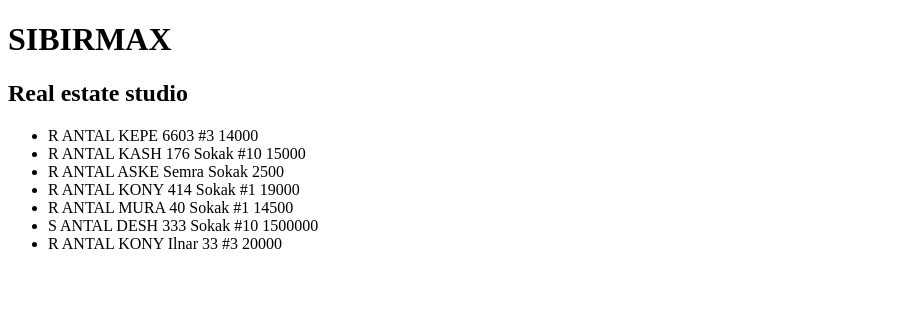
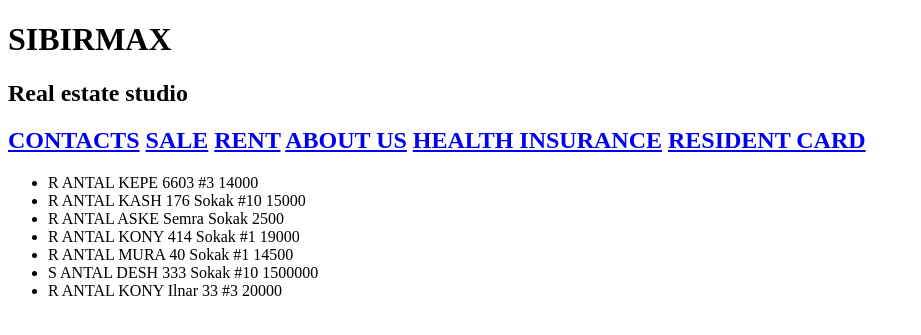
Before and after one commit to saintchayan/real_estate_project, a Django app: page / in a window 1280 px wide. Shown: the top 335 px of the page, without its empty margins (0-921 px from the left). Run offline with Django 4.2, Linux system fonts and the light colour scheme; data comes from the database, SQL or seed files in the repository; both versions use the stored data as it was after the commit.

Commit message:
add links

```diff
--- a/main_menu/templates/main_menu/about_us.html
+++ b/main_menu/templates/main_menu/about_us.html
@@ -3,7 +3,7 @@
 {% block title %}About us{% endblock %}
 
 {% block content %}
-<h1>SIBIRMAX</h1>
+<h1><a href="http://127.0.0.1:8000/">SIBIRMAX</a></h1>
 <h2>Why choose SibirMAX</h2>
 <h3>Our story started like many good things in life, a spur-of-the-moment kind of idea followed by the proper planning,
     hard work and commitment that can turn a good thing into something great. <br>
--- a/main_menu/templates/main_menu/contacts.html
+++ b/main_menu/templates/main_menu/contacts.html
@@ -3,7 +3,7 @@
 {% block title %}Contacts{% endblock %}
 
 {% block content %}
-<h1>SIBIRMAX</h1>
+<h1><a href="http://127.0.0.1:8000/">SIBIRMAX</a></h1>
 <h2>Some information about Sibirmax</h2>
 <h3>
     Location <br>
--- a/main_menu/templates/main_menu/medical_insurance.html
+++ b/main_menu/templates/main_menu/medical_insurance.html
@@ -3,7 +3,7 @@
 {% block title %}Medical insurance{% endblock %}
 
 {% block content %}
-<h1>SIBIRMAX</h1>
+<h1><a href="http://127.0.0.1:8000/">SIBIRMAX</a></h1>
 <h2>Here is some information about medical insurance</h2>
 
 
--- a/main_menu/templates/main_menu/menu.html
+++ b/main_menu/templates/main_menu/menu.html
@@ -5,6 +5,14 @@
 {% block content %}
 <h1>SIBIRMAX</h1>
 <h2>Real estate studio</h2>
+<h2>
+    <a href="http://127.0.0.1:8000/contacts">CONTACTS</a>
+    <a href="http://127.0.0.1:8000/sale">SALE</a>
+    <a href="http://127.0.0.1:8000/rent">RENT</a>
+    <a href="http://127.0.0.1:8000/about_us">ABOUT US</a>
+    <a href="http://127.0.0.1:8000/medical_insurance">HEALTH INSURANCE</a>
+    <a href="http://127.0.0.1:8000/resident_card">RESIDENT CARD</a>
+</h2>
 <ul>
     {% for obj in object_list %}
         <li> {{obj.type}} {{obj.city}} {{obj.district}} {{obj.address}} {{obj.price_in_lira}} </li>
--- a/main_menu/templates/main_menu/rent.html
+++ b/main_menu/templates/main_menu/rent.html
@@ -3,7 +3,7 @@
 {% block title %}Sale{% endblock %}
 
 {% block content %}
-<h1>SIBIRMAX</h1>
+<h1><a href="http://127.0.0.1:8000/">SIBIRMAX</a></h1>
 <h2>List of houses and flats for rent</h2>
 <h3>
     <ul>
--- a/main_menu/templates/main_menu/resident_card.html
+++ b/main_menu/templates/main_menu/resident_card.html
@@ -4,7 +4,7 @@
 
 {% block content %}
 
-<h1>SIBIRMAX</h1>
+<h1><a href="http://127.0.0.1:8000/">SIBIRMAX</a></h1>
 
 <h2>Here is some information about resident cards</h2>
 
--- a/main_menu/templates/main_menu/sale.html
+++ b/main_menu/templates/main_menu/sale.html
@@ -3,7 +3,7 @@
 {% block title %}Sale{% endblock %}
 
 {% block content %}
-<h1>SIBIRMAX</h1>
+<h1><a href="http://127.0.0.1:8000/">SIBIRMAX</a></h1>
 <h2>List of houses and flats for sale</h2>
 <h3>
     <ul>
```
Also changed, not shown: db.sqlite3.
